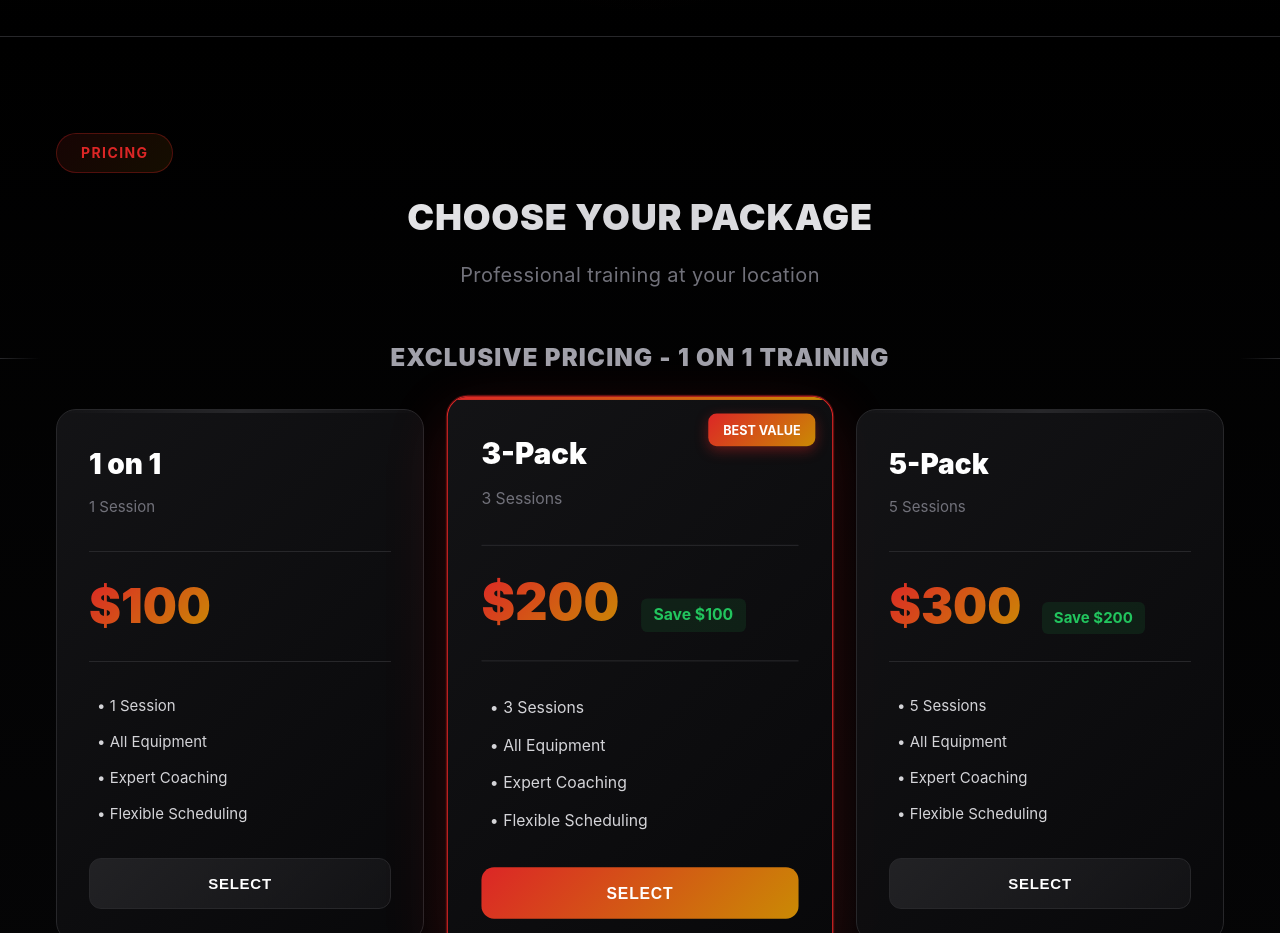
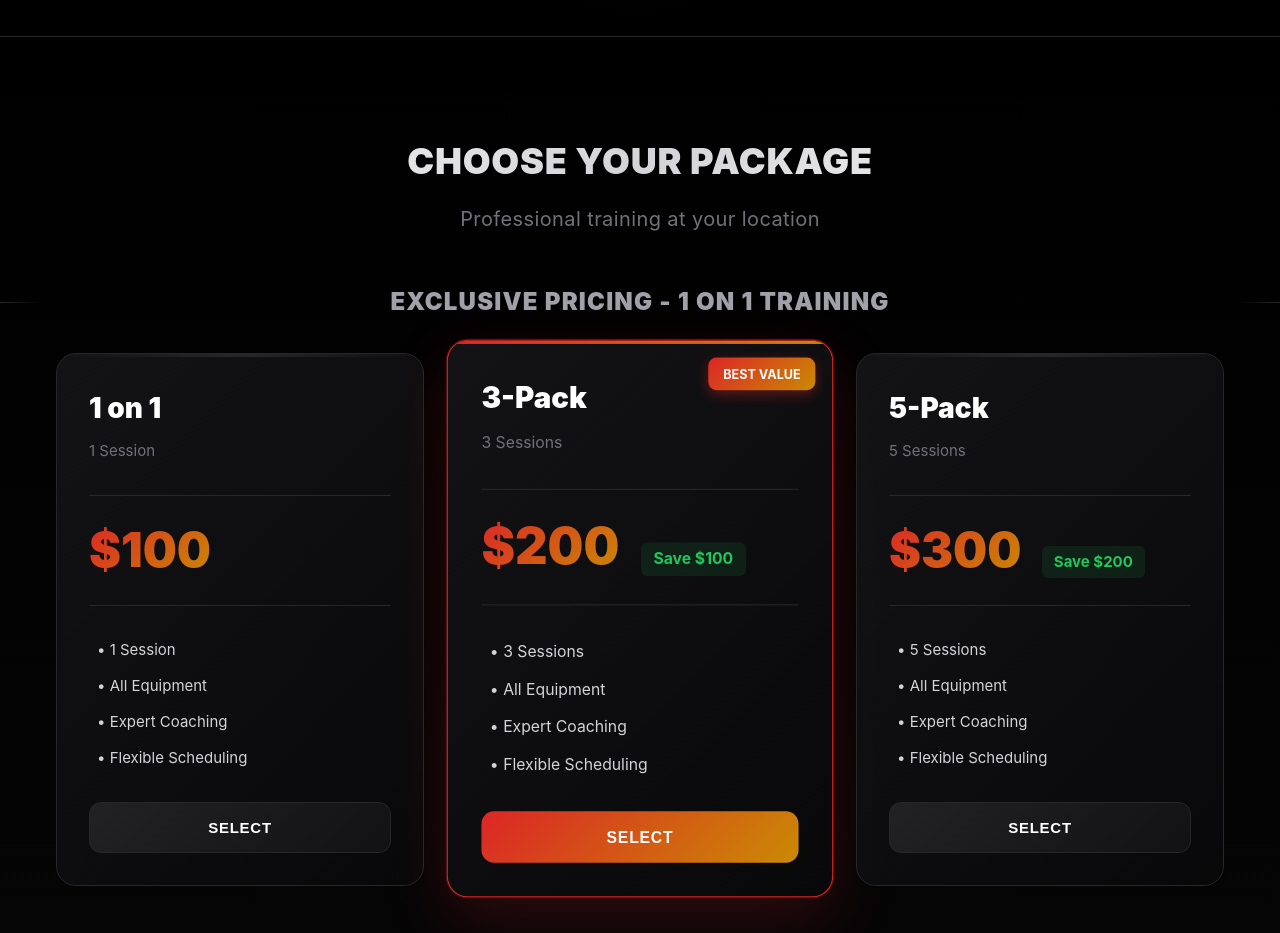
Before and after one commit to NerdyGent/Parking-Lot-PowerLifters, a plain HTML site: page index.html in a window 1280 px wide. Shown: the part 5220-6153 px from the top of the page. Drawn offline with nearby package versions, Linux system fonts and the light colour scheme; animation ran at ten frames a second; a script that the page names is missing.

Commit message:
Super Sayian 2.10

```diff
--- a/index.html
+++ b/index.html
@@ -2475,7 +2475,7 @@ body {
     <!-- Pricing Section -->
     <section id="pricing" class="section-pricing">
         <div class="container">
-            <span class="pricing-badge">Pricing</span>
+            <!-- <span class="pricing-badge">Pricing</span> -->
             <h2 class="pricing-main-title">CHOOSE YOUR PACKAGE</h2>
             <p class="pricing-subtitle">Professional training at your location</p>
 
```
